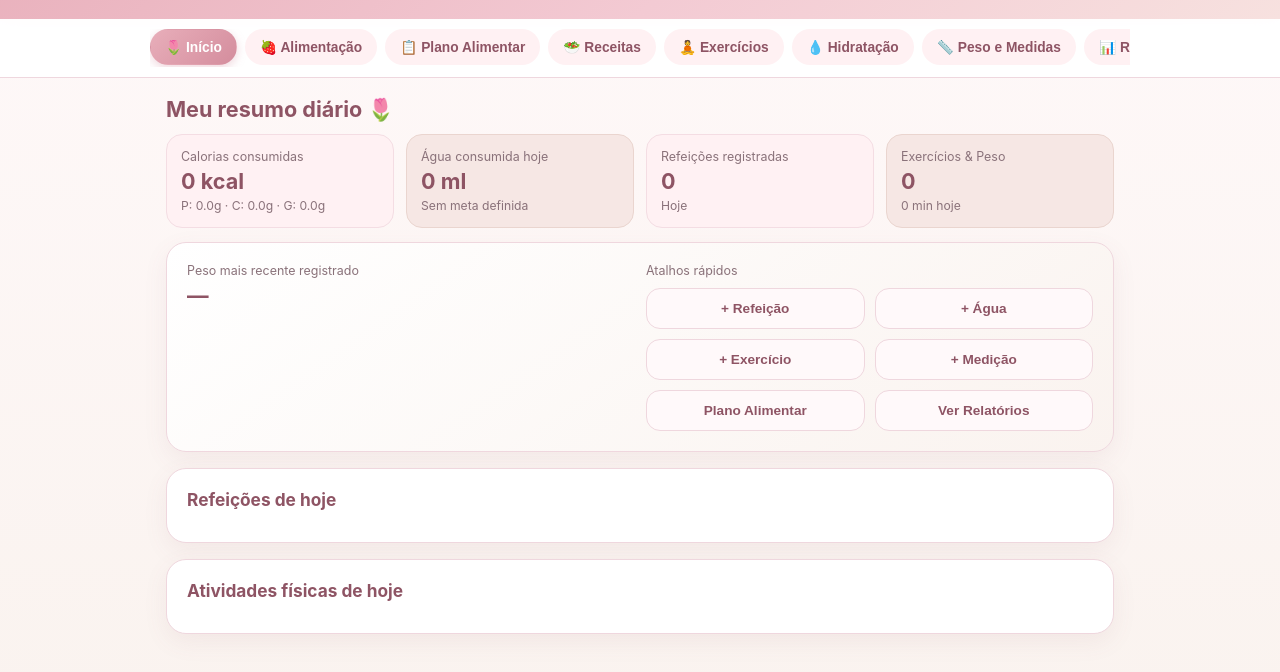
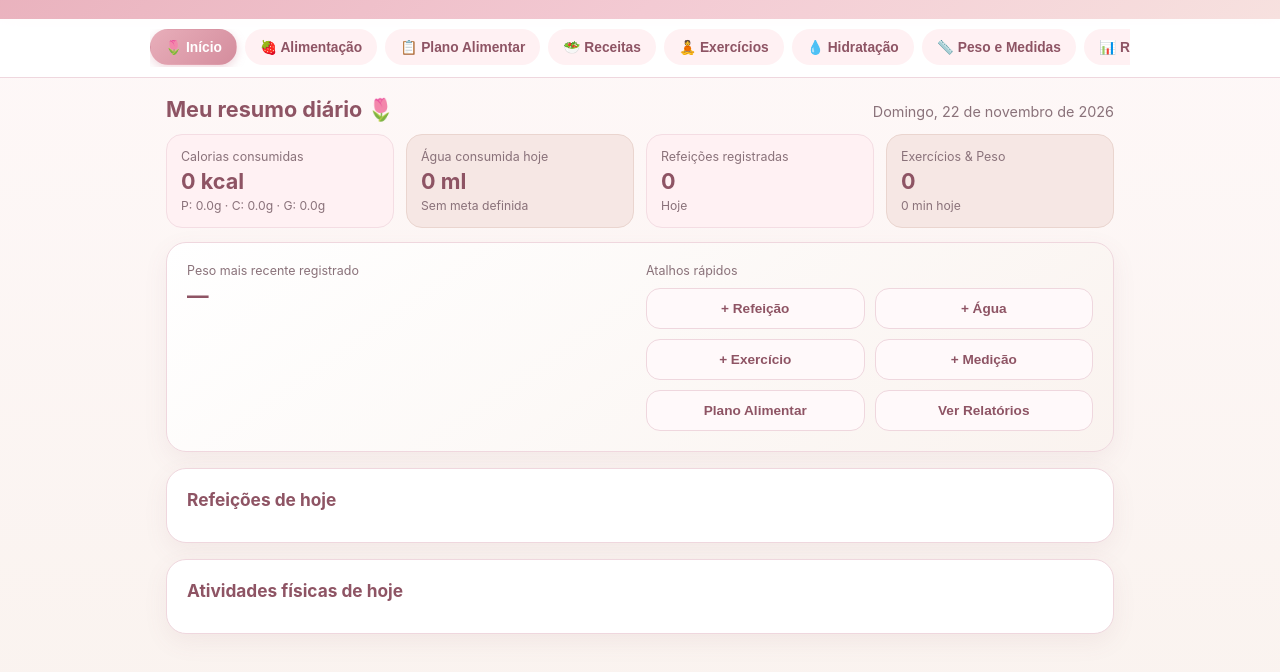
Before and after one commit to angelarsgabriel-tech/my-fitness-journey-v2, a plain HTML site: page index.html in a window 1280 px wide. Shown: the part 130-802 px from the top of the page. Drawn offline with Linux system fonts and the light colour scheme.

Commit message:
index.html

```diff
--- a/index.html
+++ b/index.html
@@ -14,6 +14,7 @@
   <link rel="stylesheet" href="styles.css" />
   <title>My Fitness Journey V2</title>
 </head>
+<script src="./app.js" defer></script>
 <body>
   <header class="app-header">
     <div class="header-inner">
```
